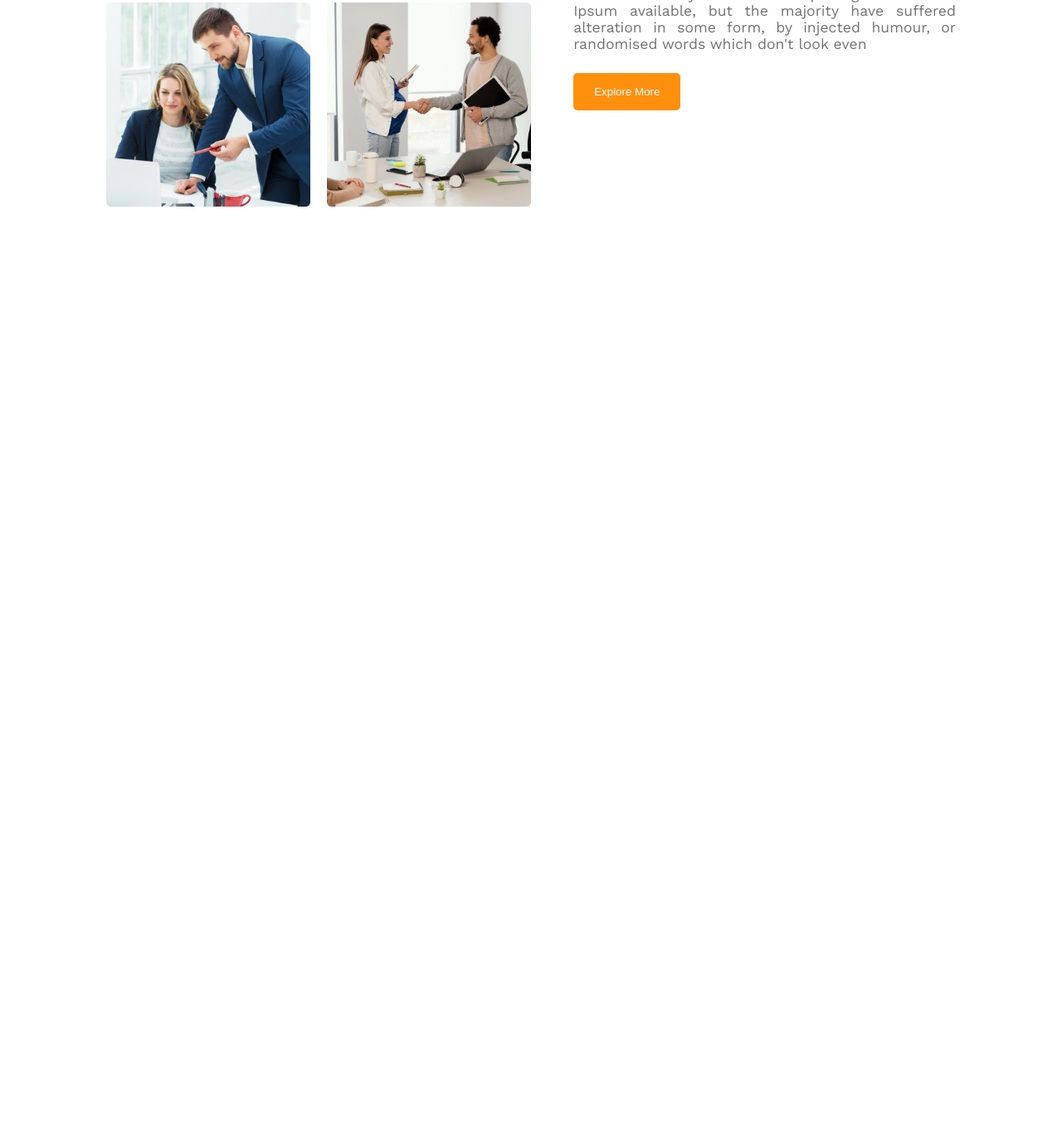
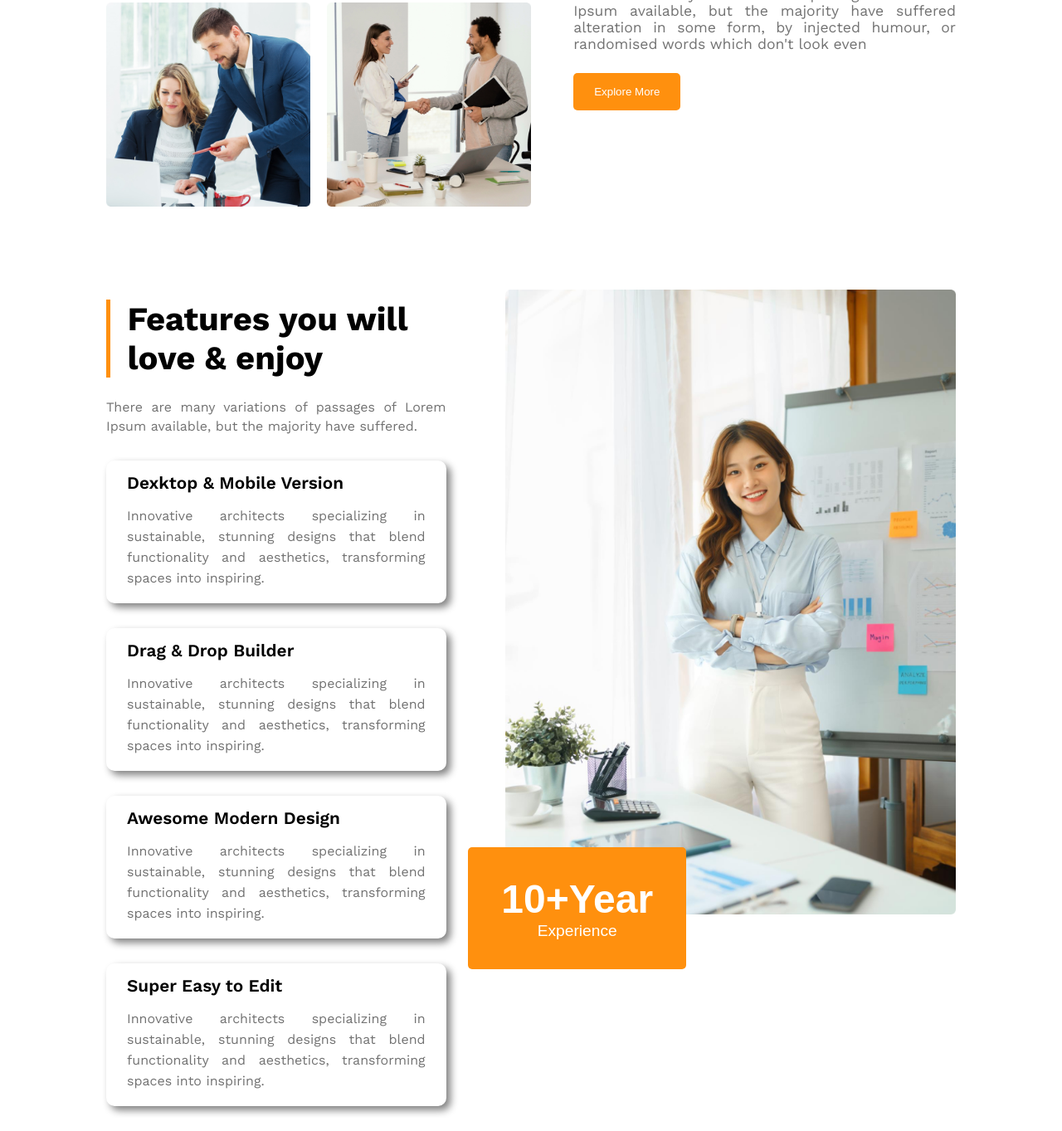
Before and after one commit to samiuzaman/G3_Architects_Landing-Page, a plain HTML site: page index.html in a window 1280 px wide. Shown: the part 1383-2746 px from the top of the page at 83% size. Before the commit the page ends 1682 px from the top, so only its background shows below. Drawn offline with nearby package versions, Linux system fonts and the light colour scheme.

Commit message:
Features Section Code

```diff
--- a/index.html
+++ b/index.html
@@ -77,6 +77,60 @@
         </div>
       </section>
       <!-- Quick List Section Code End Here -->
+      <!-- Future Section Code Start Here -->
+      <section id="features-container">
+        <div class="features-text-container">
+          <h2>Features you will love & enjoy</h2>
+          <p>
+            There are many variations of passages of Lorem Ipsum available, but
+            the majority have suffered.
+          </p>
+
+          <div class="features-singel-div">
+            <h3>Dexktop & Mobile Version</h3>
+            <p>
+              Innovative architects specializing in sustainable, stunning
+              designs that blend functionality and aesthetics, transforming
+              spaces into inspiring.
+            </p>
+          </div>
+
+          <div class="features-singel-div">
+            <h3>Drag & Drop Builder</h3>
+            <p>
+              Innovative architects specializing in sustainable, stunning
+              designs that blend functionality and aesthetics, transforming
+              spaces into inspiring.
+            </p>
+          </div>
+
+          <div class="features-singel-div">
+            <h3>Awesome Modern Design</h3>
+            <p>
+              Innovative architects specializing in sustainable, stunning
+              designs that blend functionality and aesthetics, transforming
+              spaces into inspiring.
+            </p>
+          </div>
+
+          <div class="features-singel-div">
+            <h3>Super Easy to Edit</h3>
+            <p>
+              Innovative architects specializing in sustainable, stunning
+              designs that blend functionality and aesthetics, transforming
+              spaces into inspiring.
+            </p>
+          </div>
+        </div>
+        <div class="features-images-container">
+          <img src="images/architect.png" alt="" />
+          <button>
+            <span>10+Year</span> <br />
+            Experience
+          </button>
+        </div>
+      </section>
+      <!-- Future Section Code End Here -->
     </main>
   </body>
 </html>
--- a/style/style.css
+++ b/style/style.css
@@ -152,3 +152,71 @@ ul li a {
   border-radius: 5px;
 }
 /* Quick List Section Code End Here */
+/* Future Section Code Start  */
+#features-container {
+  width: 80%;
+  margin: 0 auto;
+  display: flex;
+  justify-content: space-between;
+  margin-top: 100px;
+}
+.features-text-container {
+  width: 40%;
+  margin-top: 12px;
+}
+.features-text-container h2 {
+  border-left: 5px solid #ff900e;
+  font-size: 2.5rem;
+  font-weight: 700;
+  padding-left: 5%;
+  margin-bottom: 24px;
+}
+.features-text-container p {
+  font-size: 1rem;
+  color: #727272;
+  margin-bottom: 30px;
+  text-align: justify;
+  line-height: 23px;
+}
+.features-singel-div {
+  box-shadow: 5px 5px 10px gray;
+  border-radius: 10px;
+  padding: 15px 25px 0 25px;
+}
+.features-singel-div h3 {
+  margin-bottom: 15px;
+  font-size: 1.3rem;
+  font-weight: 600;
+}
+.features-singel-div p {
+  padding-bottom: 18px;
+  font-size: 1rem;
+  font-weight: 400;
+  color: #727272;
+  text-align: justify;
+  line-height: 25px;
+}
+.features-images-container {
+  width: 53%;
+}
+.features-images-container img {
+  width: 100%;
+}
+.features-images-container button {
+  padding: 35px 40px;
+  background-color: #ff900e;
+  color: white;
+  border: none;
+  cursor: pointer;
+  font-size: 1.2rem;
+  border-radius: 5px;
+  font-weight: 400;
+  position: relative;
+  bottom: 85px;
+  right: 45px;
+}
+.features-images-container button span {
+  font-size: 3rem;
+  font-weight: 700;
+}
+/* Future Section Code End  */
```
